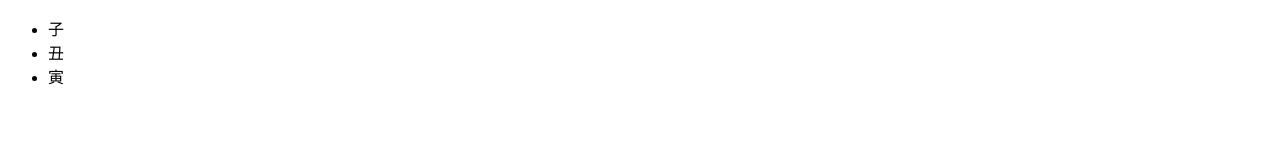
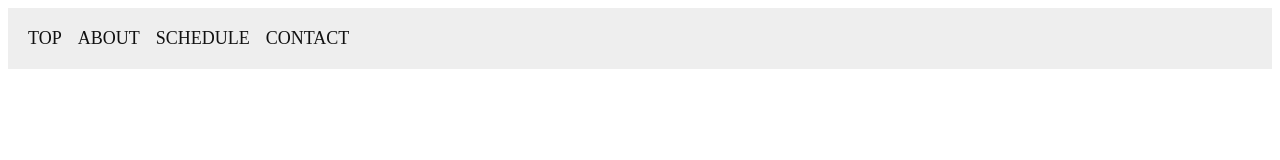
Before and after one commit to himariKa/study_vue, a plain HTML site: page index.html in a window 1280 px wide. Drawn offline with nearby package versions, Linux system fonts and the light colour scheme.

Commit message:
3を学習しました

```diff
--- a/index.css
+++ b/index.css
@@ -1,22 +1,26 @@
-.passed{
-    font-size: 24px;
-    color: #e74c3c;
-}
-.dispassed{
-    font-size: 24px;
-    color: blue;
+a{
+    text-decoration: none;
 }
 
-.button{
-    background-color: #fcfcfa;
-    border-radius: 4px;
-    border: none;
-    box-shadow: 0px 2px 7px #3338;
-    font-size: 18px;
-    padding: 16px;
-    padding: 8px 18px;
+.header-menu {
+    display: flex;
+    justify-content: flex-start;
+    align-items: center;
+    padding: 12px;
+    margin: 0;
+    background: #eee;
 }
 
-.errer{
-    color: #e74c3c;
+.menu-item{
+    padding: 8px;
+    font-size: 18px;
+    list-style: none;
 }
+
+.menu-item a{
+    color: #111;
+}
+
+.menu-item a:hover{
+    border-bottom: solid 1px #111;
+}
--- a/index.html
+++ b/index.html
@@ -10,8 +10,8 @@
 
 <body>
     <div id="app">
-        <ul>
-            <li v-for="(item, i) in items" :key="i">{{ item.label }}</li>
+        <ul class="header-menu">
+            <li v-for="(item, i) in menus" :key="i" class="menu-item"><a :href="item.path">{{ item.label }}</a></li>
         </ul>
     </div>
     <script src="https://cdn.jsdelivr.net/npm/vue@2.7.11/dist/vue.js"></script>
--- a/study-vue.js
+++ b/study-vue.js
@@ -2,11 +2,22 @@ const app = new Vue({
     el: '#app',
     data() {
         return {
-            items: [
-                { id: 1, label: "子" },
-                { id: 2, label: "丑" },
-                { id: 3, label: "寅" }
-            ]
+            menus: [{
+                label: "TOP",
+                path: '/index.html'
+            }
+                , {
+                label: "ABOUT",
+                path: 'about.html'
+            },
+            {
+                label: "SCHEDULE",
+                path: 'schedule.html'
+            },
+            {
+                label: "CONTACT",
+                path: 'contact.html'
+            }]
         };
     }
 });
```
Also changed, not shown: about.html (added, +12 -0 lines), contact.html (added, +12 -0 lines), schedule.html (added, +12 -0 lines).
